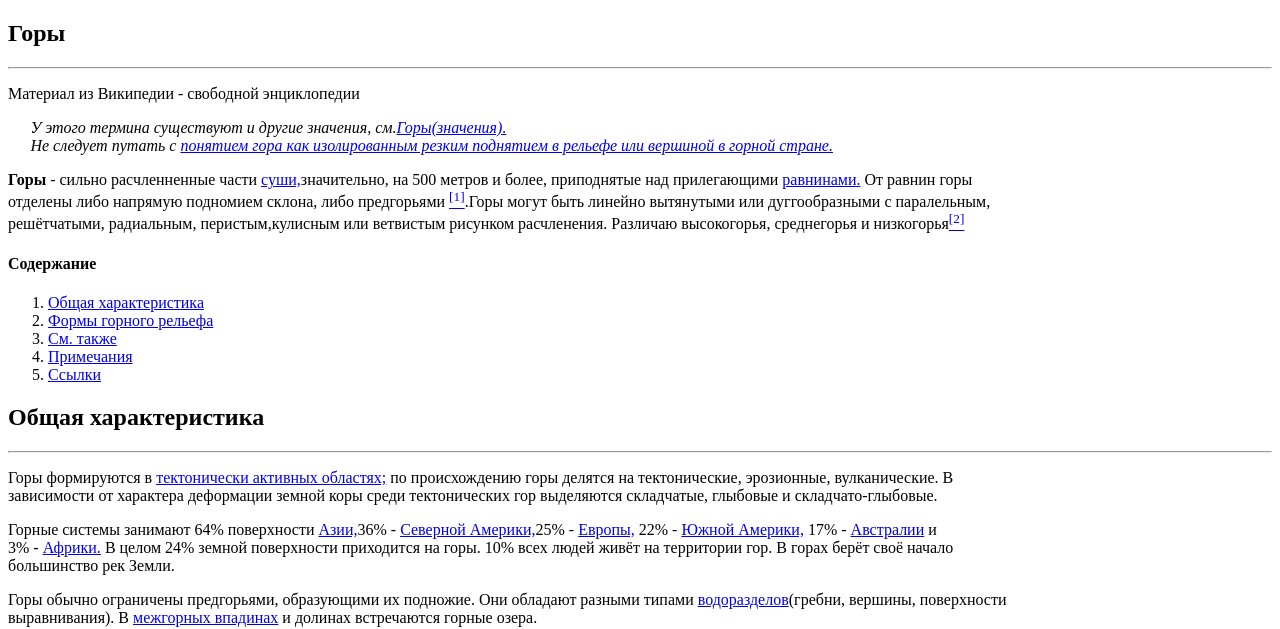
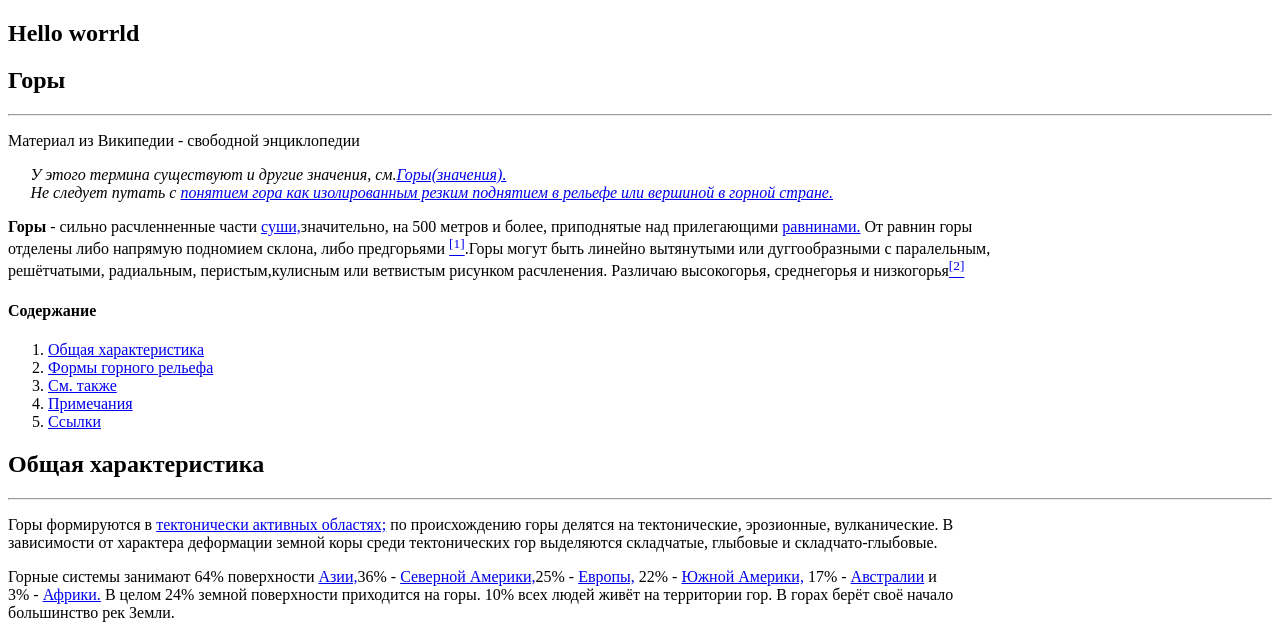
Before and after one commit to DJO-359/work22, a plain HTML site: page index.html in a window 1280 px wide. Shown: the top 629 px of the page. Drawn offline with Linux system fonts and the light colour scheme.

Commit message:
add: Title

```diff
--- a/index.html
+++ b/index.html
@@ -11,6 +11,7 @@
 
 <body>
   <section>
+    <h1>Hello worrld</h1>
     <div>
       <h1>Горы</h1>
       <hr>
```
